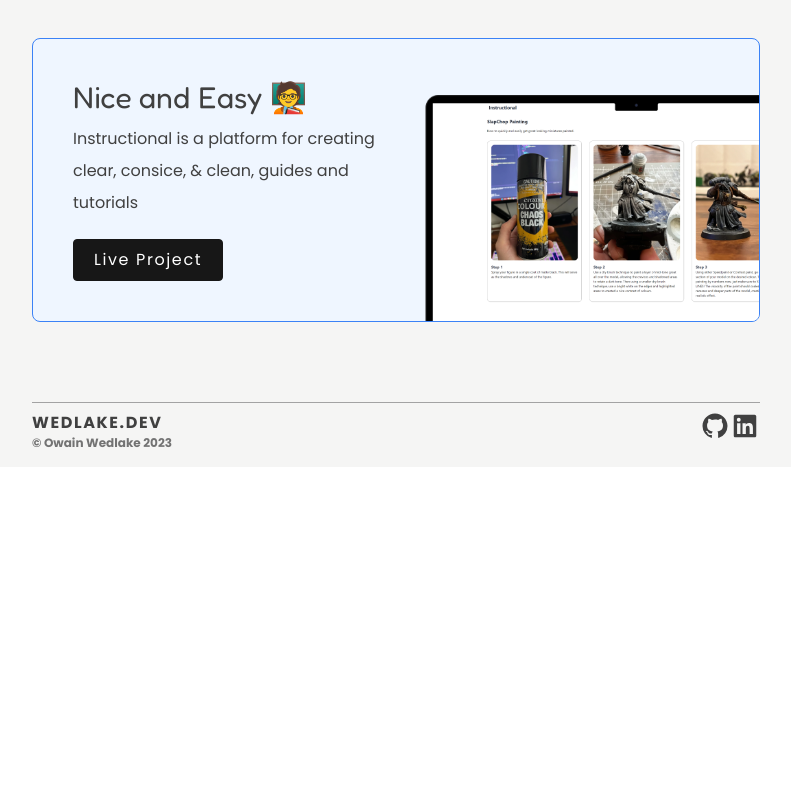
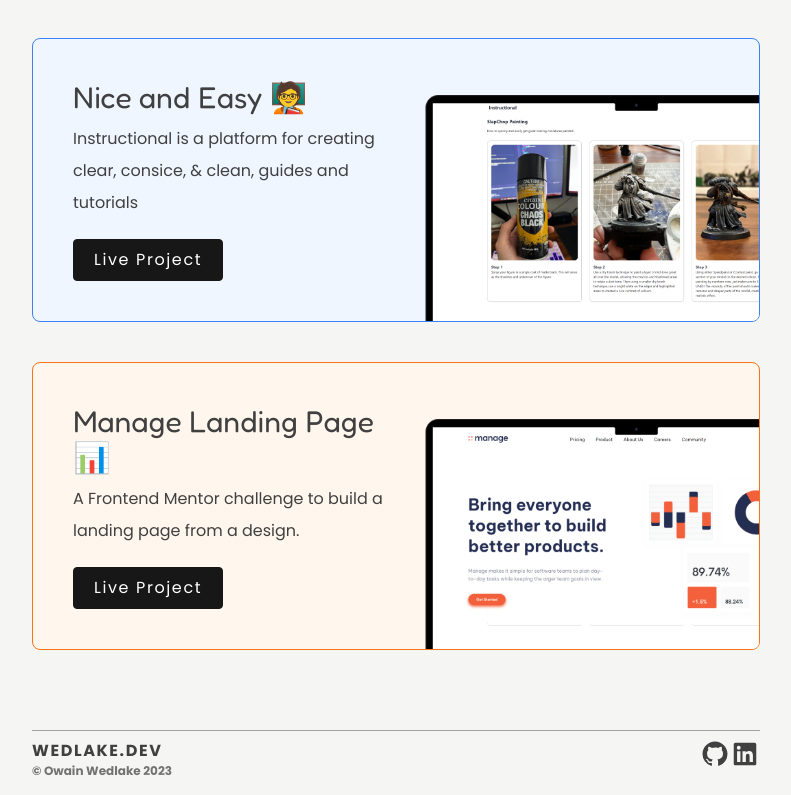
Before and after one commit to Owaiin/wedlake-dev, a Next.js app: page / in a window 1280 px wide. Shown: the part 1732-2527 px from the top of the page, without its empty margins (244-1035 px from the left). Before the commit the page ends 2199 px from the top, so only its background shows below. Built offline with nearby package versions, Linux system fonts and the light colour scheme.

Commit message:
added manage landing page project link

```diff
--- a/pages/index.tsx
+++ b/pages/index.tsx
@@ -28,6 +28,7 @@ import HeroPara from "@/components/generalComponents/HeroPara";
 import FindFlixImage from "@/public/images/FindFlixImg.png";
 import InstructionalImage from "@/public/images/laptopFrame.png";
 import ProfileImg from "@/public/images/ProfileImg.png";
+import ManageImage from "@/public/images/manageFrame.png";
 
 export default function Home() {
   const openInNewTab = (url: string) => {
@@ -77,7 +78,7 @@ export default function Home() {
                   height={300}
                   quality={100}
                   priority
-                  alt="That's me, outside of the house. Crazy."
+                  alt="Stylized portrait of Owain Wedlake"
                   className=""
                 />
               </div>
@@ -150,6 +151,15 @@ export default function Home() {
                 imageSrc={InstructionalImage}
                 imageStyle="absolute hidden lg:block lg:-right-32 lg:top-14 2xl:right-0 2xl:top-20"
               />
+              <ProjectCard
+                title="Manage Landing Page 📊"
+                snippet="A Frontend Mentor challenge to build a landing page from a design."
+                bgColor="bg-orange-50"
+                borderColor="border-orange-500"
+                liveLink="https://manage-landing-page-template.netlify.app/"
+                imageSrc={ManageImage}
+                imageStyle="absolute hidden lg:block lg:-right-32 lg:top-14 2xl:right-0 2xl:top-20"
+              />
             </Container>
           </section>
         </main>
```
Also changed, not shown: public/images/manageFrame.png (added).
